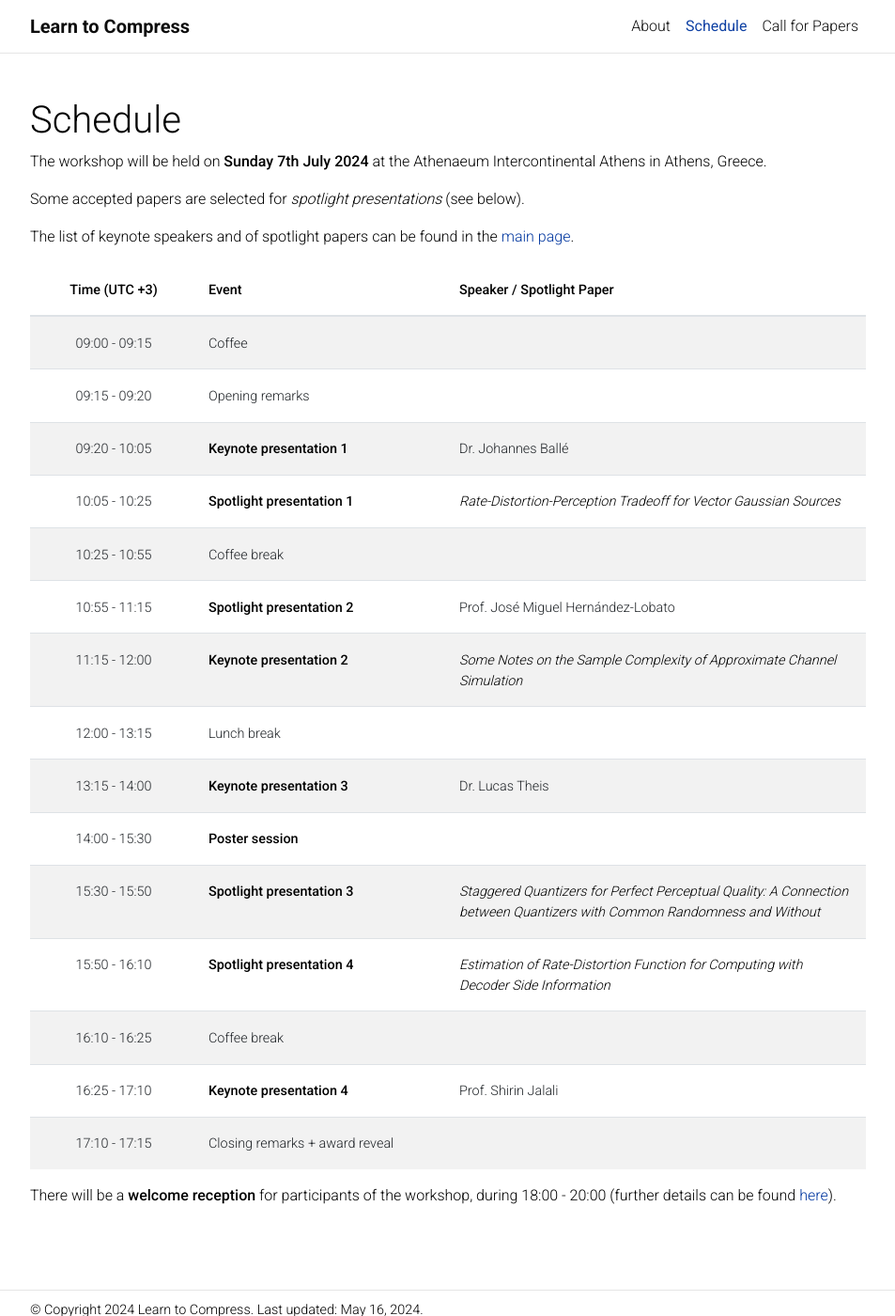
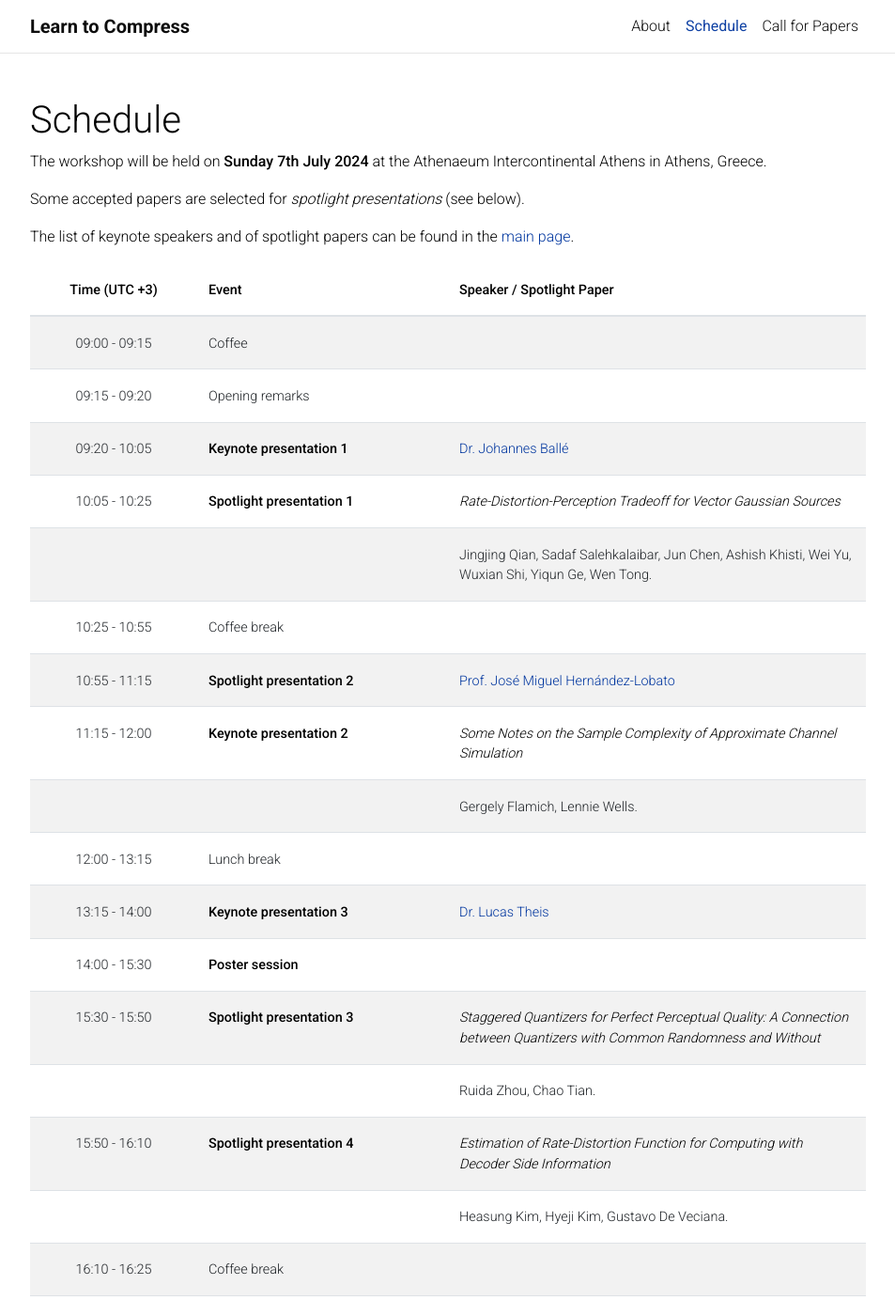
Before and after one commit to learn-to-compress-workshop-isit/learn-to-compress-workshop-isit.github.io, a Jekyll site: the page built from _pages/schedule.md, in a window 1280 px wide and 1400 px high. Shown: the whole window at 94% size, without its empty margins (163-1116 px from the left). Built offline with Jekyll 4.4.1, drawn with Linux system fonts in a browser that asks for light colours; comment, search, counter and statistics services are not loaded; a style sheet for code colours, icons or effects is not loaded.

Commit message:
update website after elza feedback

```diff
--- a/_pages/schedule.md
+++ b/_pages/schedule.md
@@ -28,18 +28,22 @@ table th:nth-of-type(3) {
 | :----------:   | :------- | :------- |
 | 09:00 - 09:15 | Coffee | |
 | 09:15 - 09:20 | Opening remarks | |
-| 09:20 - 10:05 | **Keynote presentation 1**  | Dr. Johannes Ballé |
-| 10:05 - 10:25 | **Spotlight presentation 1** | *Rate-Distortion-Perception Tradeoff for Vector Gaussian Sources* |
+| 09:20 - 10:05 | **Keynote presentation 1**  | [Dr. Johannes Ballé](https://balle.io/) |
+| 10:05 - 10:25 | **Spotlight presentation 1** | [*Rate-Distortion-Perception Tradeoff for Vector Gaussian Sources*](https://openreview.net/forum?id=NP2eeHpVJO) |
+| | | Jingjing Qian, Sadaf Salehkalaibar, Jun Chen, Ashish Khisti, Wei Yu, Wuxian Shi, Yiqun Ge, Wen Tong.|
 | 10:25 - 10:55 | Coffee break | |
-| 10:55 - 11:15 | **Spotlight presentation 2** | Prof. José Miguel Hernández-Lobato |
-| 11:15 - 12:00 | **Keynote presentation 2**  | *Some Notes on the Sample Complexity of Approximate Channel Simulation*|
+| 10:55 - 11:15 | **Spotlight presentation 2** | [Prof. José Miguel Hernández-Lobato](https://jmhl.org/) |
+| 11:15 - 12:00 | **Keynote presentation 2**  | [*Some Notes on the Sample Complexity of Approximate Channel Simulation*](https://openreview.net/forum?id=Hq07uannyG) |
+| | | Gergely Flamich, Lennie Wells. |
 | 12:00 - 13:15 | Lunch break | |
-| 13:15 - 14:00 | **Keynote presentation 3**  | Dr. Lucas Theis |
+| 13:15 - 14:00 | **Keynote presentation 3**  | [Dr. Lucas Theis](https://theis.io/) |
 | 14:00 - 15:30 | **Poster session**  | |
-| 15:30 - 15:50 | **Spotlight presentation 3** | *Staggered Quantizers for Perfect Perceptual Quality: A Connection between Quantizers with Common Randomness and Without*|
-| 15:50 - 16:10 | **Spotlight presentation 4** | *Estimation of Rate-Distortion Function for Computing with Decoder Side Information*|
+| 15:30 - 15:50 | **Spotlight presentation 3** | [*Staggered Quantizers for Perfect Perceptual Quality: A Connection between Quantizers with Common Randomness and Without*](https://openreview.net/forum?id=keX3SC5cOt) |
+| | | Ruida Zhou, Chao Tian. |
+| 15:50 - 16:10 | **Spotlight presentation 4** | [*Estimation of Rate-Distortion Function for Computing with Decoder Side Information*](https://openreview.net/forum?id=xDa9Dxoww0) |
+| | | Heasung Kim, Hyeji Kim, Gustavo De Veciana. |
 | 16:10 - 16:25 | Coffee break | |
-| 16:25 - 17:10 | **Keynote presentation 4**  | Prof. Shirin Jalali |
+| 16:25 - 17:10 | **Keynote presentation 4**  | [Prof. Shirin Jalali](https://sites.google.com/site/shirinjalali/home) |
 | 17:10 - 17:15 | Closing remarks + award reveal | |
 {: .table}
 {: .table-striped}
```
Also changed, not shown: _layouts/workshop.html (+10 -1 lines), 10 other files.
